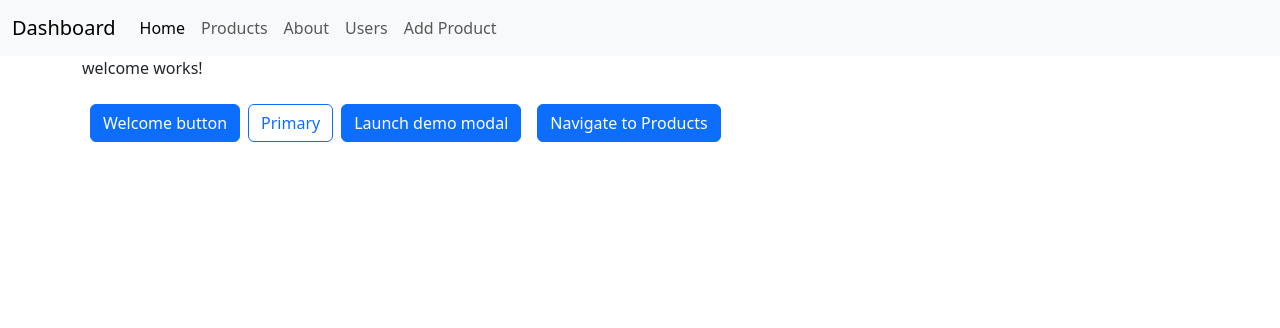
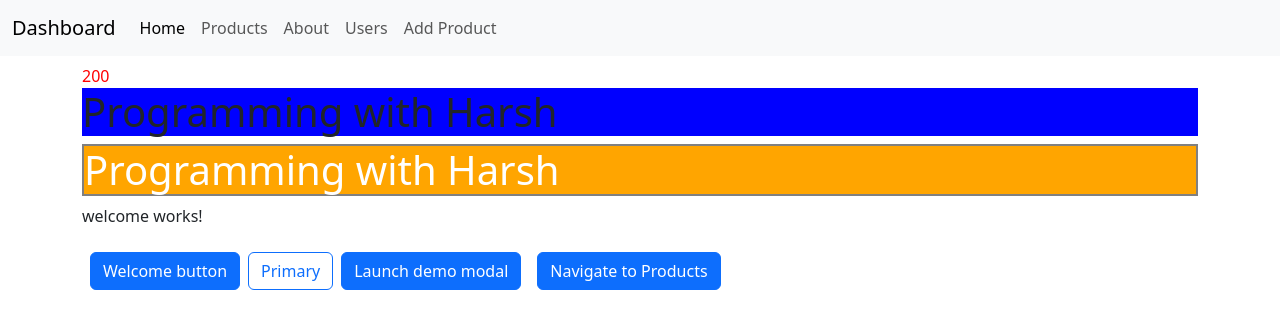
Before and after one commit to programmingwithharsh/angular20, an Angular app: page /welcome in a window 1280 px wide. Shown: the top 328 px of the page. Built offline with nearby package versions, Linux system fonts and the light colour scheme.

Commit message:
Added custom directives, query params

```diff
--- /dev/null
+++ b/src/app/highlight.ts
@@ -0,0 +1,30 @@
+import { Directive, ElementRef, Input, OnChanges, OnInit, SimpleChanges } from '@angular/core';
+
+@Directive({
+  selector: '[appHighlight]'
+})
+export class Highlight implements OnInit, OnChanges {
+  @Input() appHighlightBc: string | undefined; // background color
+  @Input() highlightTextColor: string | undefined; // text color
+  @Input() hightlightBorder: string | undefined; // border style
+
+  constructor(private el: ElementRef) { }
+
+  ngOnInit(): void {
+    if (!this.appHighlightBc) {
+      this.el.nativeElement.style.backgroundColor = 'yellow';
+    }
+  }
+
+  ngOnChanges(changes: SimpleChanges): void {
+    if (this.appHighlightBc) {
+      this.el.nativeElement.style.backgroundColor = this.appHighlightBc;
+    }
+    if (this.highlightTextColor) {
+      this.el.nativeElement.style.color = this.highlightTextColor;
+    }
+    if (this.hightlightBorder) {
+      this.el.nativeElement.style.border = this.hightlightBorder;
+    }
+  }
+}
--- a/src/app/product-detail/product-detail.ts
+++ b/src/app/product-detail/product-detail.ts
@@ -24,6 +24,10 @@ export class ProductDetail implements OnInit {
   }
 
   ngOnInit(): void {
+    this.route.queryParamMap.subscribe(q => {
+      console.log(q);
+    });
+
     const id = Number(this.route.snapshot.paramMap.get('id'));
     if (id) {
       this.getProduct(id);
--- a/src/app/product-list/product-list.html
+++ b/src/app/product-list/product-list.html
@@ -1,4 +1,7 @@
-<div class="row">
+<div class="row mt-2">
+    <div>
+        <a [routerLink]="['/products/1']" [queryParams]="{ page: 1, sort: 'asc'}">Pass Query Params</a>
+    </div>
     <div><strong>Expression Example:</strong> 2+2 is {{ 2+ 2}} <!-- Expression Example --></div>
     <h1>This is Parent Component: {{ pageTitle }} </h1><!-- Interpolation -->
     <div>
@@ -24,6 +27,7 @@
     <tbody>
         <tr *ngFor="let product of products">
             <td><img *ngIf="showImage" width="50" height="50" [src]="product.imageUrl" /> </td>
+            <!-- <td><img *ngIf="showImage" width="50" height="50" src={{product.imageUrl}} /> </td> -->
             <!-- Property Binding -->
             <td><a [routerLink]="['/products', product.productId]">{{ product.productName | uppercase}}</a></td>
             <td>{{ product.productCode | converToSpaces: '-'}}</td>
--- a/src/app/welcome/welcome.html
+++ b/src/app/welcome/welcome.html
@@ -1,6 +1,15 @@
+<div class="mt-2" [ngStyle]="{ color: price > 100 ? 'red': 'green'}">
+  {{ price }}
+</div>
+<div>
+  <h1 appHighlight appHighlightBc="blue">Programming with Harsh</h1>
+  <h1 appHighlight [appHighlightBc]="'orange'" highlightTextColor="white" hightlightBorder="2px solid gray">Programming with
+    Harsh</h1>
+</div>
 <p>welcome works!</p>
 <button class="btn btn-primary m-2">Welcome button</button>
-<button type="button" class="btn btn-outline-primary" data-bs-toggle="modal" data-bs-target="#exampleModal">Primary</button>
+<button type="button" class="btn btn-outline-primary" data-bs-toggle="modal"
+  data-bs-target="#exampleModal">Primary</button>
 
 <!-- Button trigger modal -->
 <button type="button" class="btn btn-primary m-2" data-bs-toggle="modal" data-bs-target="#exampleModal">
--- a/src/app/welcome/welcome.ts
+++ b/src/app/welcome/welcome.ts
@@ -1,14 +1,17 @@
 import { Component } from '@angular/core';
 import { Router } from '@angular/router';
+import { NgStyle } from '@angular/common';
+import { Highlight } from '../highlight';
 
 @Component({
   selector: 'app-welcome', // name of the component
-  imports: [],
+  imports: [NgStyle, Highlight],
   templateUrl: './welcome.html',
   styleUrl: './welcome.scss',
 })
 export class Welcome {
 
+  price = 200;
   constructor(private router: Router) {
 
   }
```
Also changed, not shown: 1 other file (tests, documents, lock files or other folders).
